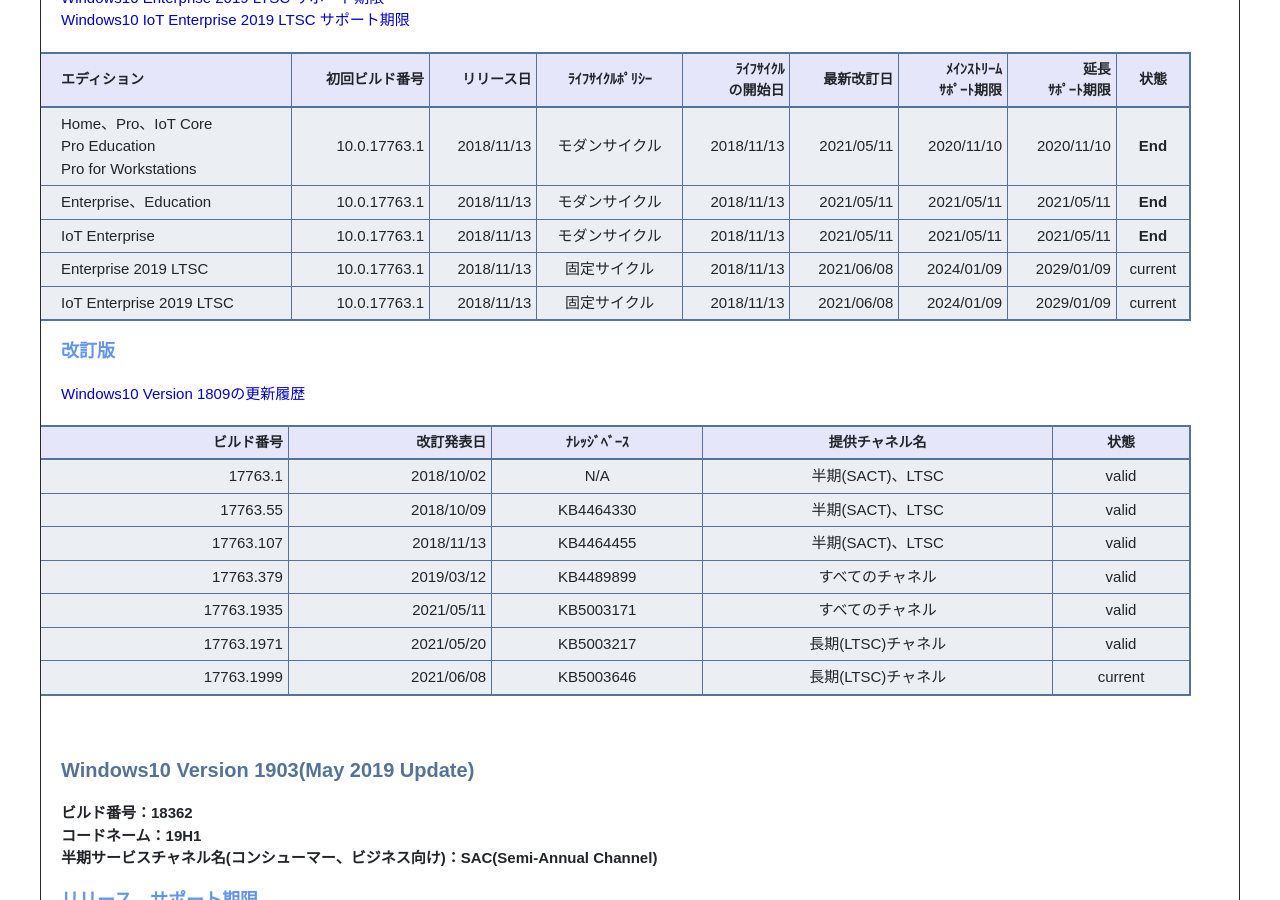
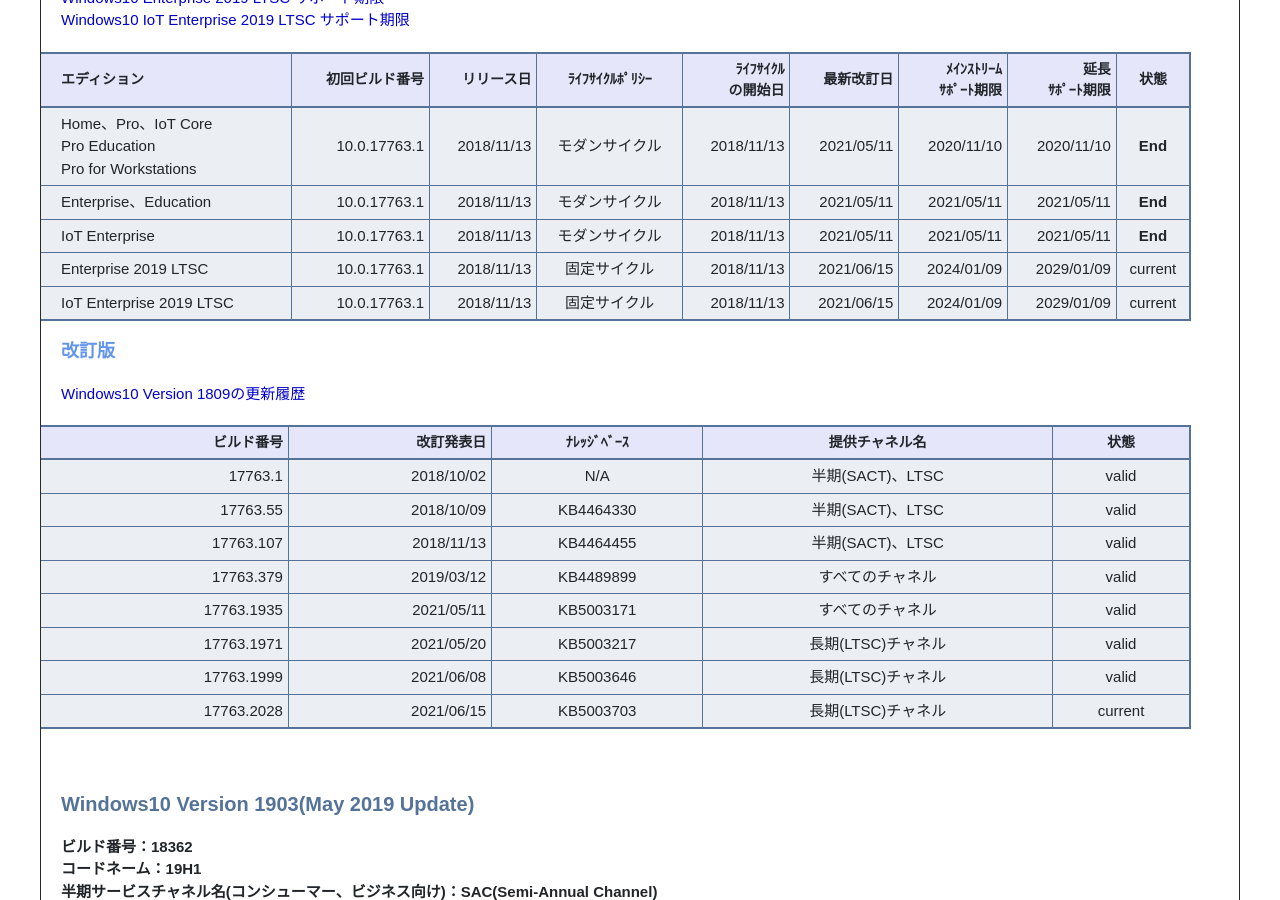
Before and after one commit to fuchu-pheasant01/fuchu-pheasant01.github.io, a Jekyll site: the page built from Contents/Support/MicrosoftOs.md, in a window 1280 px wide and 900 px high, scrolled down 10588 px. Built offline with Jekyll 4.4.1, drawn with Linux system fonts in a browser that asks for light colours; emoji names are drawn with the system emoji font; some of the changed text lies outside the part shown.

Commit message:
Win210619

```diff
--- a/Contents/Support/MicrosoftOs.md
+++ b/Contents/Support/MicrosoftOs.md
@@ -338,8 +338,8 @@ Enterprise LTSCのサポート期限が１０年から５年間へ変更。IoT E
 |Home、Pro、IoT Core<br />Pro Education<br />Pro for Workstations|10.0.17763.1    | 2018/11/13 |モダンサイクル| 2018/11/13 | 2021/05/11 | 2020/11/10 | 2020/11/10 | **End** |
 |Enterprise、Education   |10.0.17763.1    | 2018/11/13 |モダンサイクル| 2018/11/13 | 2021/05/11 | 2021/05/11 | 2021/05/11 | **End** |
 |IoT Enterprise          |10.0.17763.1    | 2018/11/13 |モダンサイクル| 2018/11/13 | 2021/05/11 | 2021/05/11 | 2021/05/11 | **End** |
-|Enterprise 2019 LTSC    |10.0.17763.1    | 2018/11/13 | 固定サイクル | 2018/11/13 | 2021/06/08 | 2024/01/09 | 2029/01/09 | current |
-|IoT Enterprise 2019 LTSC|10.0.17763.1    | 2018/11/13 | 固定サイクル | 2018/11/13 | 2021/06/08 | 2024/01/09 | 2029/01/09 | current |
+|Enterprise 2019 LTSC    |10.0.17763.1    | 2018/11/13 | 固定サイクル | 2018/11/13 | 2021/06/15 | 2024/01/09 | 2029/01/09 | current |
+|IoT Enterprise 2019 LTSC|10.0.17763.1    | 2018/11/13 | 固定サイクル | 2018/11/13 | 2021/06/15 | 2024/01/09 | 2029/01/09 | current |
 
 #### 改訂版
 [Windows10 Version 1809の更新履歴](https://support.microsoft.com/ja-jp/topic/windows-10-%E3%81%8A%E3%82%88%E3%81%B3-windows-server-2019-%E3%81%AE%E6%9B%B4%E6%96%B0%E5%B1%A5%E6%AD%B4-725fc2e1-4443-6831-a5ca-51ff5cbcb059)
@@ -352,7 +352,8 @@ Enterprise LTSCのサポート期限が１０年から５年間へ変更。IoT E
 | 17763.379   | 2019/03/12 | KB4489899 | すべてのチャネル |  valid  |
 | 17763.1935  | 2021/05/11 | KB5003171 | すべてのチャネル |  valid  |
 | 17763.1971  | 2021/05/20 | KB5003217 |長期(LTSC)チャネル|  valid  |
-| 17763.1999  | 2021/06/08 | KB5003646 |長期(LTSC)チャネル| current |
+| 17763.1999  | 2021/06/08 | KB5003646 |長期(LTSC)チャネル|  valid  |
+| 17763.2028  | 2021/06/15 | KB5003703 |長期(LTSC)チャネル| current |
 
 <br />
 
@@ -394,9 +395,9 @@ Enterprise LTSCのサポート期限が１０年から５年間へ変更。IoT E
 
 | エディション       | 初回ビルド番号 | リリース日 | ﾗｲﾌｻｲｸﾙﾎﾟﾘｼｰ | ﾗｲﾌｻｲｸﾙ<br />の開始日 | 最新改訂日 | ﾒｲﾝｽﾄﾘｰﾑ<br />ｻﾎﾟｰﾄ期限 | 延長<br>ｻﾎﾟｰﾄ期限 | 状態 |
 | :----------------- | -------------: | ---------: |:------------:| ---------: | ---------: | ---------: | ---------: | :-----: |
-|Home、Pro<br />Pro Education<br />Pro for Workstations|10.0.18363.476  | 2019/11/12 |モダンサイクル| 2019/11/12 | 2021/06/08 | 2021/05/11 | 2021/05/11 | **End** |
-|Enterprise、Education|18363.476     | 2019/11/12 |モダンサイクル| 2019/11/12 | 2021/06/08 | 2022/05/10 | 2022/05/10 |  valid  |
-|IoT Enterprise      |18363.476     | 2019/11/12 |モダンサイクル| 2019/11/12 | 2021/06/08 | 2022/05/10 | 2022/05/10 |  valid  |
+|Home、Pro<br />Pro Education<br />Pro for Workstations|10.0.18363.476  | 2019/11/12 |モダンサイクル| 2019/11/12 | 2021/06/15 | 2021/05/11 | 2021/05/11 | **End** |
+|Enterprise、Education|18363.476     | 2019/11/12 |モダンサイクル| 2019/11/12 | 2021/06/15 | 2022/05/10 | 2022/05/10 |  valid  |
+|IoT Enterprise      |18363.476     | 2019/11/12 |モダンサイクル| 2019/11/12 | 2021/06/15 | 2022/05/10 | 2022/05/10 |  valid  |
 
 #### 改訂版
 [Windows10 Version 1909の更新履歴](https://support.microsoft.com/ja-jp/topic/windows-10-%E3%81%AE%E6%9B%B4%E6%96%B0%E5%B1%A5%E6%AD%B4-53c270dc-954f-41f7-7ced-488578904dfe)
@@ -405,7 +406,8 @@ Enterprise LTSCのサポート期限が１０年から５年間へ変更。IoT E
 | ----------: | ---------: | :-------: | :--------------: | :-----: |
 | 18363.476   | 2019/11/12 | KB4524570 |半期(SAC)チャネル |  valid  |
 | 18363.1593  | 2021/05/20 | KB5003212 |半期(SAC)チャネル |  valid  |
-| 18363.1621  | 2021/06/08 | KB5003635 |半期(SAC)チャネル | current |
+| 18363.1621  | 2021/06/08 | KB5003635 |半期(SAC)チャネル |  valid  |
+| 18363.1645  | 2021/06/15 | KB5003698 |半期(SAC)チャネル | current |
 
 <br />
 
```
Also changed, not shown: other parts of Contents/Support/MicrosoftOs.md (+1 -1 lines), Contents/DotNet/DotNetSupport.md (+2 -2 lines), Contents/DotNet/VisualStudioSupport.md (+5 -4 lines), Contents/PostgreSql/PgAdminSupport.md (+5 -4 lines).
